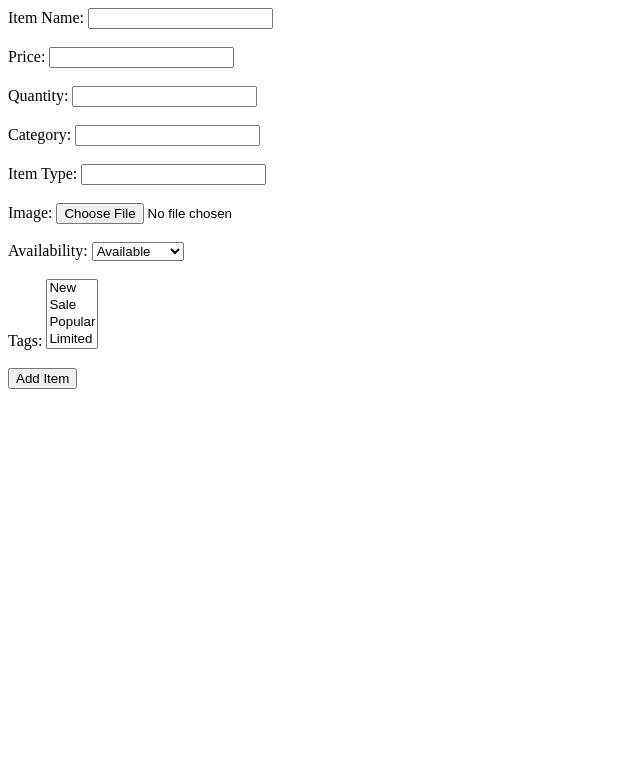
After one commit to Ajith-MS/CanteenManagementSystem, a Django app: page /menu/create/ in a window 1280 px wide. The commit adds this page. Shown: the top 783 px of the page, without its empty margins (0-640 px from the left). Run offline with Django 5.2, Linux system fonts and the light colour scheme.

Commit message:
create, edit, feature

```diff
--- a/CanteenManagementSystem/urls.py
+++ b/CanteenManagementSystem/urls.py
@@ -16,9 +16,11 @@ Including another URLconf
 """
 from django.contrib import admin
 from django.urls import path, include
+from django.conf import settings
+from django.conf.urls.static import static
 
 urlpatterns = [
     path('admin/', admin.site.urls),
     path('', include("UserAuth.urls")),
     path('menu/', include("Menu.urls")),
-]
+]+ static(settings.MEDIA_URL, document_root=settings.MEDIA_ROOT)
--- a/Menu/models.py
+++ b/Menu/models.py
@@ -2,6 +2,7 @@ from django.db import models
 
 # Create your models here.
 class Menu(models.Model):
+    item_id = models.IntegerField(primary_key=True, default=1)
     name = models.CharField(max_length=100)
     price = models.DecimalField(max_digits=10, decimal_places=2)
     quantity = models.IntegerField()
--- /dev/null
+++ b/Menu/templates/create_item.html
@@ -0,0 +1,41 @@
+<html>
+<body>
+    <form method="POST" enctype="multipart/form-data" action="">
+        {% csrf_token %}
+        <label for="name">Item Name:</label>
+        <input type="text" name="name" id="name" required><br><br>
+
+        <label for="price">Price:</label>
+        <input type="number" name="price" id="price" step="0.01" required><br><br>
+
+        <label for="quantity">Quantity:</label>
+        <input type="number" name="quantity" id="quantity" required><br><br>
+
+        <label for="category">Category:</label>
+        <input type="text" name="category" id="category"><br><br>
+
+        <label for="itemtype">Item Type:</label>
+        <input type="text" name="itemtype" id="itemtype"><br><br>
+
+        <label for="image">Image:</label>
+        <input type="file" name="image" id="image" accept="image/*"><br><br>
+
+        <label for="availablity">Availability:</label>
+        <select name="availablity" id="availablity">
+            <option value="True">Available</option>
+            <option value="False">Unavailable</option>
+        </select><br><br>
+
+        <label for="tags">Tags:</label>
+        <select name="tags" id="tags" multiple>
+            <option value="New">New</option>
+            <option value="Sale">Sale</option>
+            <option value="Popular">Popular</option>
+            <option value="Limited">Limited</option>
+        </select><br><br>
+
+        <button type="submit">Add Item</button>
+    </form>
+
+</body>
+</html>
--- a/Menu/urls.py
+++ b/Menu/urls.py
@@ -1,9 +1,9 @@
 from django.urls import path
-from .views import list_menu
-
+from .views import list_menu, create_item, edit_item
 app_name = "Menu"
 
 urlpatterns = [
     path("list/", list_menu, name="listmenu"),
-    # path("", user_signin, name="usersignin"),
+    path("create/", create_item, name="createitem"),
+    path("edit/<int:item_id>/", edit_item, name="edititem"),
 ]
--- a/Menu/views.py
+++ b/Menu/views.py
@@ -1,7 +1,89 @@
-from django.shortcuts import render
-
+from django.shortcuts import render, redirect
+from .models import Menu
+from django.core.files.storage import default_storage
+from django.core.files.base import ContentFile
+import random
+import os
 # Create your views here.
 def list_menu(request):
     # This is a placeholder view function for listing menu items.
     # You can implement the logic to fetch and display menu items here.
-    return render(request, "list_menu.html")
+    list_items = Menu.objects.all()
+    return render(request, "list_menu.html",{'items': list_items})
+
+
+def generate_item_id():
+    existing_ids = set(Menu.objects.values_list('item_id', flat=True))
+    while True:
+        random_id = f"{random.randint(1000, 9999):04d}"
+        if random_id not in existing_ids:
+            return random_id
+
+
+
+def create_item(request):
+    if request.method == 'POST':
+        # Handle the form submission to create a new menu item
+        name = request.POST.get("name")
+        price = request.POST.get("price")
+        quantity = request.POST.get("quantity")
+        category = request.POST.get("category")
+        itemtype = request.POST.get("itemtype")
+        image = request.FILES.get("image")
+        availablity = request.POST.get("availablity")
+        item_id = generate_item_id()
+        tags = request.POST.getlist("tags")
+
+        # Get the file extension
+        file_extension = os.path.splitext(image.name)[1]
+        # Create new filename with item_id
+        new_filename = f"{item_id}{file_extension}"
+        # Save the file with the new name
+        file_path = default_storage.save(f'menu_images/{new_filename}', ContentFile(image.read()))
+
+
+ # Create a new Menu object with the saved file path
+        Menu.objects.create(
+            item_id=item_id,
+            name=name,
+            price=price,
+            quantity=quantity,
+            category=category,
+            itemtype=itemtype,
+            image=file_path,
+            availablity=availablity,
+            tags=tags
+        )
+        # Redirect to the list menu page after creating the item
+        return redirect('Menu:listmenu')
+    return render(request, "create_item.html")
+
+def edit_item(request, item_id):
+    # Handle the form submission to edit an existing menu item
+    item = Menu.objects.get(item_id=item_id)
+
+    if request.method == 'POST':
+        item.name = request.POST.get("name")
+        item.price = request.POST.get("price")
+        item.quantity = request.POST.get("quantity")
+        item.category = request.POST.get("category")
+        item.itemtype = request.POST.get("itemtype")
+        item.availablity = request.POST.get("availablity")
+        item.tags = request.POST.getlist("tags")
+
+        # Check if a new image is uploaded
+        if 'image' in request.FILES:
+            image = request.FILES['image']
+            # Get the file extension
+            file_extension = os.path.splitext(image.name)[1]
+            # Create new filename with item_id
+            new_filename = f"{item.item_id}{file_extension}"
+            # Save the file with the new name
+            file_path = default_storage.save(f'menu_images/{new_filename}', ContentFile(image.read()))
+            item.image = file_path
+
+
+        # Save the updated item
+        item.save()
+        return redirect('Menu:listmenu')
+    return render(request, "edit_item.html", {'item': item})
--- a/UserAuth/views.py
+++ b/UserAuth/views.py
@@ -48,7 +48,7 @@ def user_signin(request):
         user = authenticate(request, username=username, password=password)
         if user is not None:
             login(request, user)
-            return redirect('home')
+            return redirect('Menu:listmenu')
         else:
             messages.error(request, "Invalid username or password")
     return render(request, "signin.html")
```
Also changed, not shown: Menu/templates/edit_item.html (added, +53 -0 lines), Menu/templates/list_menu.html (+176 -32 lines), media/menu_images/2140.jpg (added), media/menu_images/6559.jpg (added).
